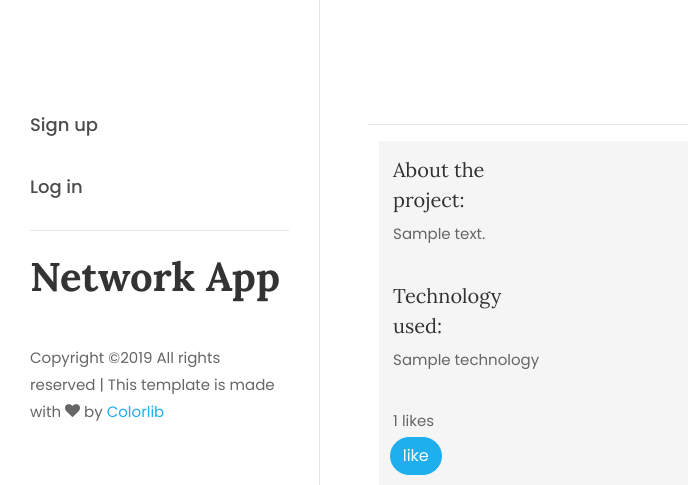
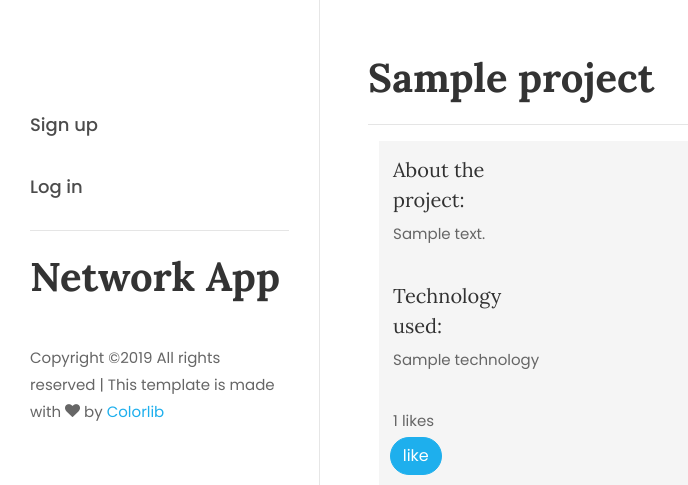
Before and after one commit to kevin123george/sayoneweb1, a Django app: template social_network/templates/board_detail.html in a window 1280 px wide. Shown: the top 485 px of the page, without its empty margins (0-688 px from the left). Run offline with Django 3.2, Linux system fonts and the light colour scheme; the template is opened without the code that fills it: most values are stand-ins (such as "Sample title", 1, 10 or a date in 2020); some libraries are stand-ins or nearby versions; some web fonts are replaced.

Commit message:
make it better

```diff
--- a/social_network/templates/board_detail.html
+++ b/social_network/templates/board_detail.html
@@ -2,7 +2,7 @@
 {% load static %}
 
 {% block page_content %}
-<h1 style="color: white"><b>{{ project.title }}</b></h1>
+<h1 ><b>{{ project.title }}</b></h1>
 <hr />
 <div class="row" style="background: whitesmoke;margin :2%;padding :2%">
 
```
